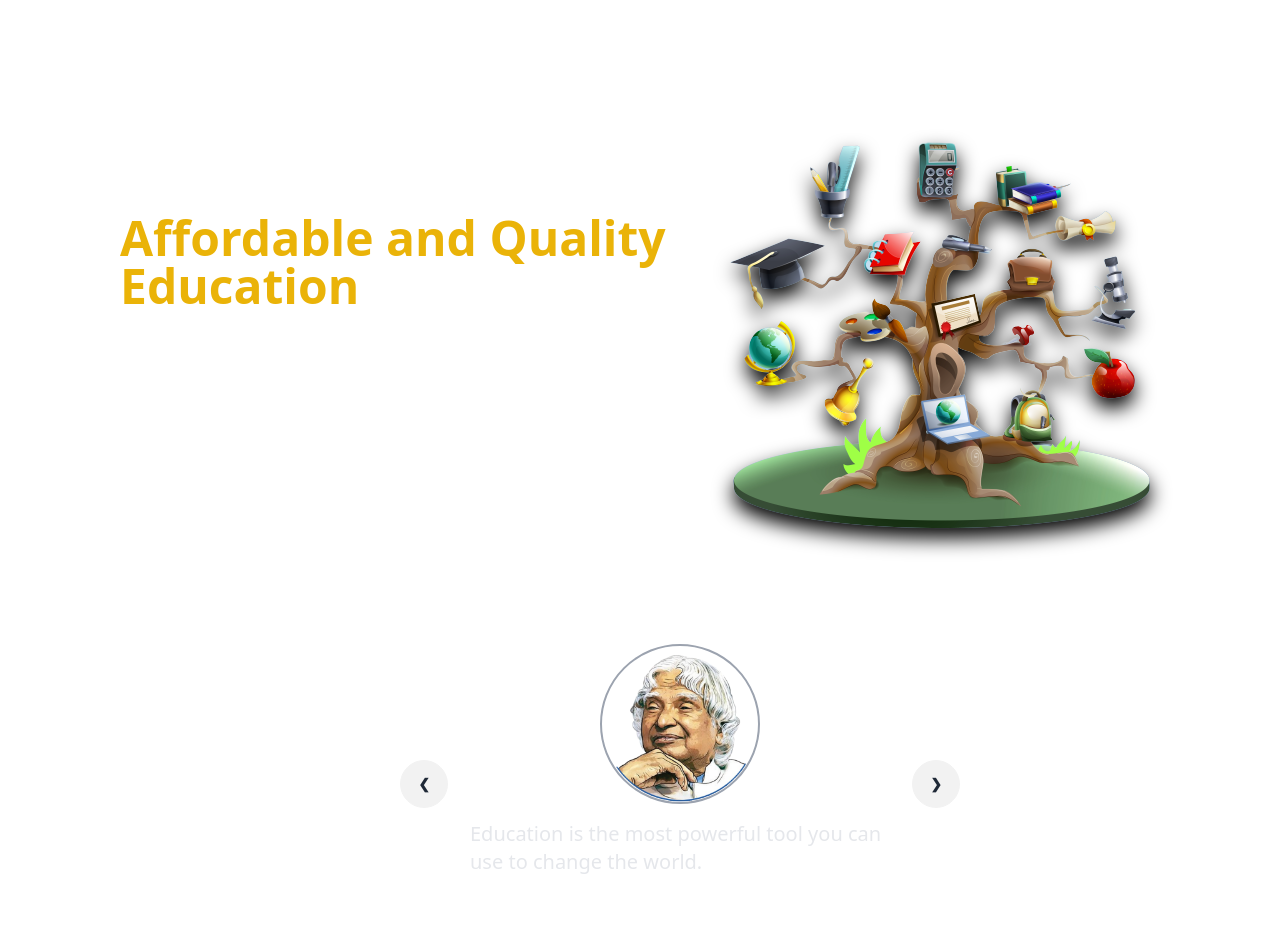
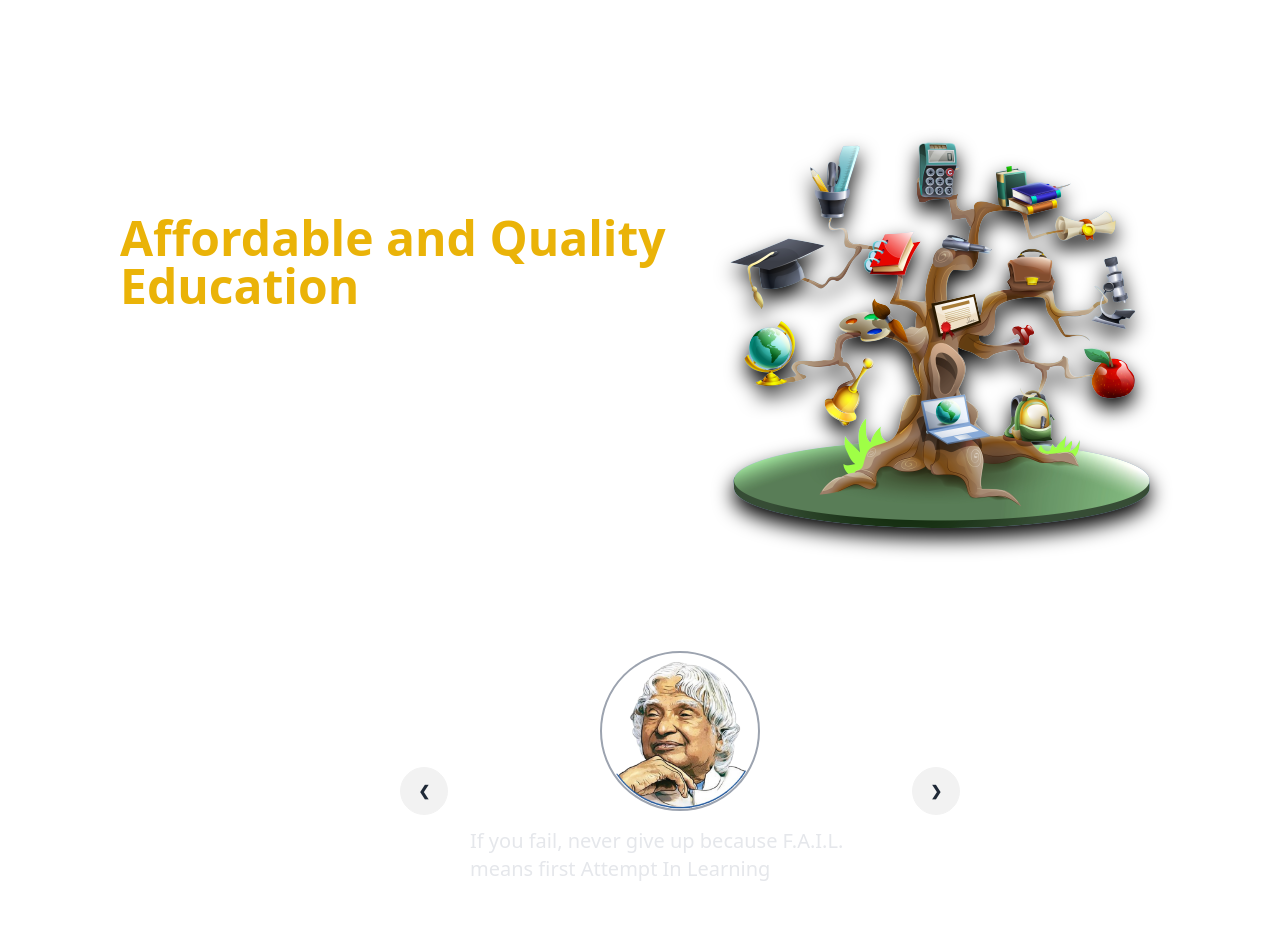
Before and after one commit to Nancy-2310/lms-frontend, a React (Vite) app: page /about in a window 1280 px wide. Shown: the top 952 px of the page. Built offline with nearby package versions, Linux system fonts and the light colour scheme.

Commit message:
cleaned up about us section

```diff
--- /dev/null
+++ b/src/Components/CarouselSlide.jsx
@@ -0,0 +1,22 @@
+function CarouselSlide({image, title, description, slideNumber, totalSlides}) {
+        return(
+            <div id={`slide${slideNumber}`} className="carousel-item relative w-full">
+            <div className="flex flex-col items-center justify-center gap-4 px-[15%]">
+            <img src={image} className="w-40 rounded-full border-2 border-gray-400" />
+            <p className="text-xl text-gray-200">
+            {description}
+            </p>
+            <h3 className="text-2xl font-semibold">
+            {title}
+            </h3>
+            <div className="absolute flex justify-between transform -translate-y-1/2 left-5 right-5 top-1/2">
+            <a href={`#slide${(slideNumber == 1 ? totalSlides : (slideNumber - 1))}`} className="btn btn-circle">❮</a>
+            <a href={`#slide${(slideNumber) % totalSlides + 1}`} className="btn btn-circle">❯</a>
+            </div>
+            </div>
+
+    </div>
+        );
+}
+
+export default CarouselSlide;
--- /dev/null
+++ b/src/Constants/CelebrityData.js
@@ -0,0 +1,39 @@
+
+import apj from "../assets/Images/QuotesPersonalityImage/apj.png";
+import billGates from "../assets/Images/QuotesPersonalityImage/billGates.png";
+import einstein from "../assets/Images/QuotesPersonalityImage/einstein.png";
+import nelsonMandela from "../assets/Images/QuotesPersonalityImage/nelsonMandela.png";
+import steveJobs from "../assets/Images/QuotesPersonalityImage/steveJobs.png";
+
+export const celebrities = [
+    {
+        title: "APJ Abdul Kalam",
+        description: "If you fail, never give up because F.A.I.L. means first Attempt In Learning",
+        image: apj,
+        slideNumber: 1
+    },
+    {
+        title: "Bill Gates",
+        description: "I really had a lot of dreams when I was a kid, and I think a great deal of that grew out of the fact that I had a chance to read a lot.",
+        image: billGates,
+        slideNumber: 2
+    },
+    {
+        title: "Albert Einstein",
+        description: "Life is like riding a bicycle. To keep your balance, you must keep moving.",
+        image: einstein,
+        slideNumber: 3
+    },
+    {
+        title: "Nelson Mandela",
+        description: "Education is the most powerful tool you can use to change the world.",
+        image:nelsonMandela,
+        slideNumber: 4
+    },
+    {
+        title: "Steve Jobs",
+        description: "Do not try to do everything. Do one thing well.",
+        image: steveJobs,
+        slideNumber: 5
+    },
+]
--- a/src/Pages/AboutUs.jsx
+++ b/src/Pages/AboutUs.jsx
@@ -1,13 +1,10 @@
-import React from "react";
-
 import aboutMainImage from "../assets/Images/aboutMainImage.png";
-import apj from "../assets/Images/QuotesPersonalityImage/apj.png";
-import billGates from "../assets/Images/QuotesPersonalityImage/billGates.png";
-import einstein from "../assets/Images/QuotesPersonalityImage/einstein.png";
-import nelsonMandela from "../assets/Images/QuotesPersonalityImage/nelsonMandela.png";
-import steveJobs from "../assets/Images/QuotesPersonalityImage/steveJobs.png";
+import CarouselSlide from "../Components/CarouselSlide";
+import { celebrities } from "../Constants/CelebrityData";
 import HomeLayout from "../Layouts/HomeLayout";
 function AboutUs(){
+
+
     return (
         <HomeLayout>
             <div className="pl-20 pt-20 flex flex-col text-white">
@@ -17,7 +14,11 @@ function AboutUs(){
                         Affordable and Quality Education
                     </h1>
                         <p>
-                            Our goal is to provide the affordable and quality education. We are providing the platform for the aspiring teachers and their skills, creativity and knowledge to each other to empower in the growth and wellness of mankind.
+                        Our goal is to provide the affordable and quality education to the
+                        world. We are providing the platform for the aspiring teachers and
+                        students to share their creativity, skills and knowledge to each
+                        other to empower and contribute in the growth and wellness of the
+                        mankind.
                         </p>
                     </section>
 
@@ -35,91 +36,18 @@ function AboutUs(){
                 </div>
 
 
-            <div className="carousel w-1/2 m-auto my-16 ">
-            <div id="slide1" className="carousel-item relative w-full">
-                    <div className="flex flex-col items-center justify-center gap-4 px-[15%]">
-                    <img src={apj} className="w-40 rounded-full border-2 border-gray-400" />
-                    <p className="text-xl text-gray-200">
-                    {"Education is the most powerful tool you can use to change the world."}
-                    </p>
-                    <h3 className="text-2xl font-semibold">
-                    APJ Abdul Kalam
-                    </h3>
-                    <div className="absolute flex justify-between transform -translate-y-1/2 left-5 right-5 top-1/2">
-                    <a href="#slide4" className="btn btn-circle">❮</a>
-                    <a href="#slide2" className="btn btn-circle">❯</a>
-                    </div>
-                    </div>
+            <div className="carousel w-1/2 m-auto my-16">
+             {celebrities && celebrities.map(celebrity => (<CarouselSlide
+                                                            {...celebrity}
+                                                            key={celebrity.slideNumber}
+                                                            totalSlides={celebrities.length}
+                                                            />))}
 
-            </div>
-
-            <div id="slide2" className="carousel-item relative w-full">
-                    <div className="flex flex-col items-center justify-center gap-4 px-[15%]">
-                    <img src={billGates} className="w-40 rounded-full border-2 border-gray-400" />
-                    <p className="text-xl text-gray-200">
-                    {"Education is the most powerful tool you can use to change the world."}
-                    </p>
-                    <h3 className="text-2xl font-semibold">
-                    Bill Gates
-                    </h3>
-                    <div className="absolute flex justify-between transform -translate-y-1/2 left-5 right-5 top-1/2">
-                    <a href="#slide1" className="btn btn-circle">❮</a>
-                    <a href="#slide3" className="btn btn-circle">❯</a>
-                    </div>
-                    </div>
-            </div>
-
-            <div id="slide3" className="carousel-item relative w-full">
-            <div className="flex flex-col items-center justify-center gap-4 px-[15%]">
-                    <img src={einstein} className="w-40 rounded-full border-2 border-gray-400" />
-                    <p className="text-xl text-gray-200">
-                    {"Education is the most powerful tool you can use to change the world."}
-                    </p>
-                    <h3 className="text-2xl font-semibold">
-                    Einstein
-                    </h3>
-                    <div className="absolute flex justify-between transform -translate-y-1/2 left-5 right-5 top-1/2">
-                    <a href="#slide2" className="btn btn-circle">❮</a>
-                    <a href="#slide4" className="btn btn-circle">❯</a>
-                    </div>
-                    </div>
-            </div>
-
-            <div id="slide4" className="carousel-item relative w-full">
-            <div className="flex flex-col items-center justify-center gap-4 px-[15%]">
-                    <img src={nelsonMandela} className="w-40 rounded-full border-2 border-gray-400" />
-                    <p className="text-xl text-gray-200">
-                    {"Education is the most powerful tool you can use to change the world."}
-                    </p>
-                    <h3 className="text-2xl font-semibold">
-                    Nelson Mandela
-                    </h3>
-                    <div className="absolute flex justify-between transform -translate-y-1/2 left-5 right-5 top-1/2">
-                    <a href="#slide3" className="btn btn-circle">❮</a>
-                    <a href="#slide1" className="btn btn-circle">❯</a>
-                    </div>
-                    </div>
-            </div>
-
-            <div id="slide4" className="carousel-item relative w-full">
-            <div className="flex flex-col items-center justify-center gap-4 px-[15%]">
-                    <img src={steveJobs} className="w-40 rounded-full border-2 border-gray-400" />
-                    <p className="text-xl text-gray-200">
-                    {"Education is the most powerful tool you can use to change the world."}
-                    </p>
-                    <h3 className="text-2xl font-semibold">
-                    Steve Jobs
-                    </h3>
-                    <div className="absolute flex justify-between transform -translate-y-1/2 left-5 right-5 top-1/2">
-                    <a href="#slide3" className="btn btn-circle">❮</a>
-                    <a href="#slide1" className="btn btn-circle">❯</a>
-        </div>
-        </div>
         </div>
     </div>
-            </div>
+
         </HomeLayout>
-    )
+    );
 }
 
 export default AboutUs;
```
